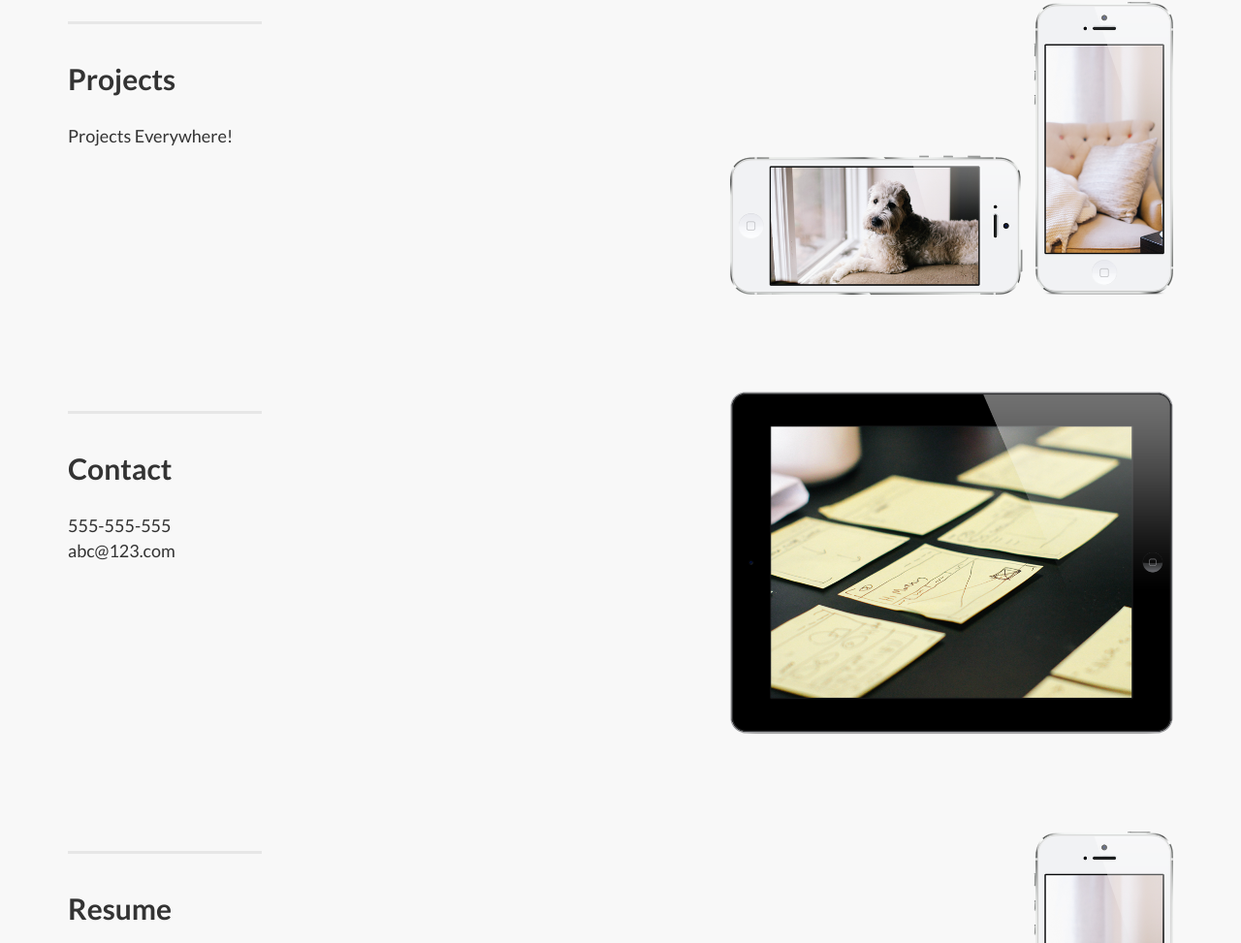
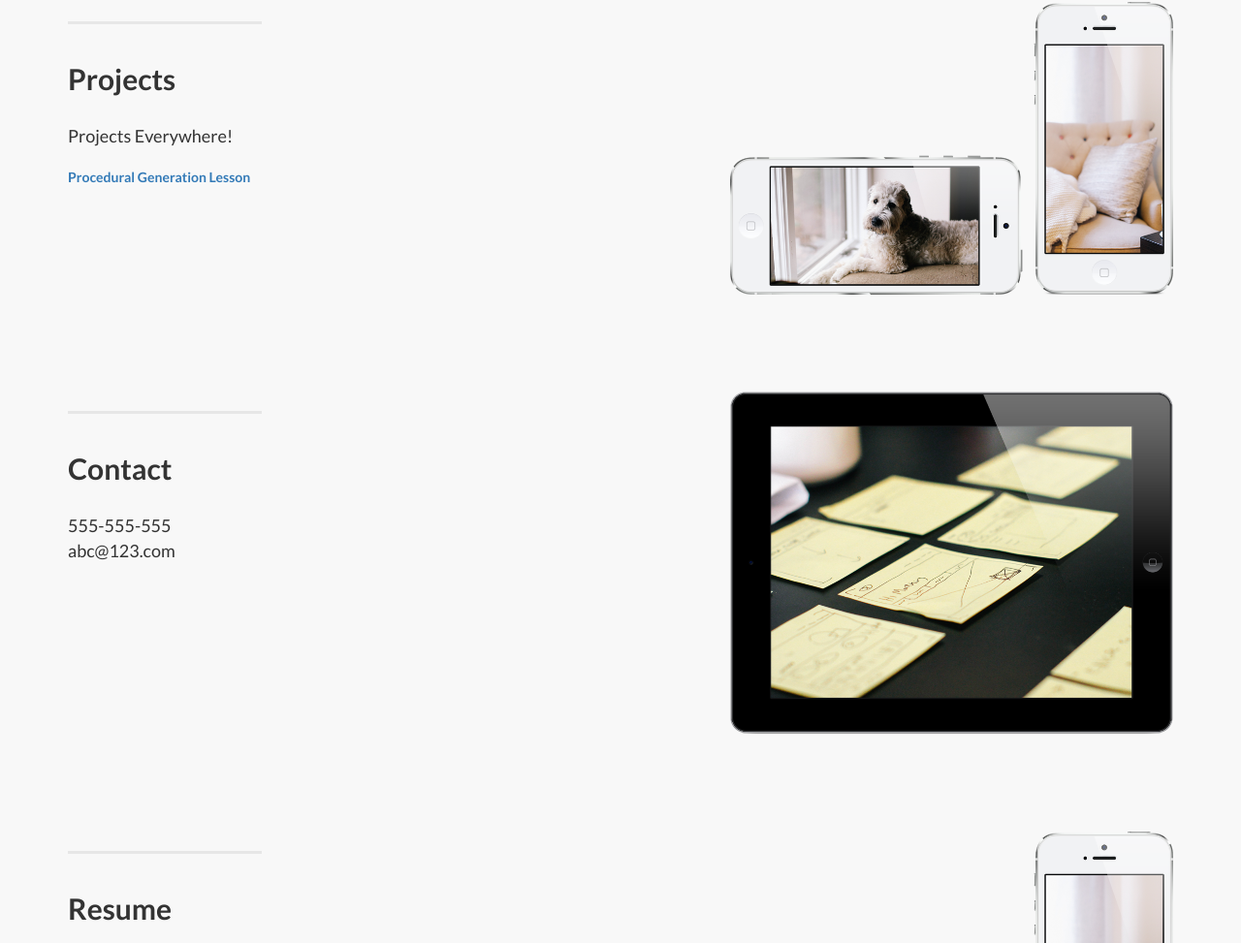
Before and after one commit to dvdpwll/Portfolio, a website: page index.html in a window 1280 px wide. Shown: the part 1764-2737 px from the top of the page at 97% size. Drawn offline with Linux system fonts and the light colour scheme.

Commit message:
add link to procedural generation lesson

```diff
--- a/index.html
+++ b/index.html
@@ -153,6 +153,9 @@
                     <div class="clearfix"></div>
                     <h2 class="section-heading">Projects</h2>
                     <p class="lead">Projects Everywhere!</p>
+                    <p>
+                      <a href="https://github.com/dvdpwll/Procedural-Generation-Lesson">Procedural Generation Lesson</a>
+                    </p>
                 </div>
                 <div class="col-lg-5 col-lg-offset-2 col-sm-6">
                     <img class="img-responsive" src="img/phones.png" alt="">
```
